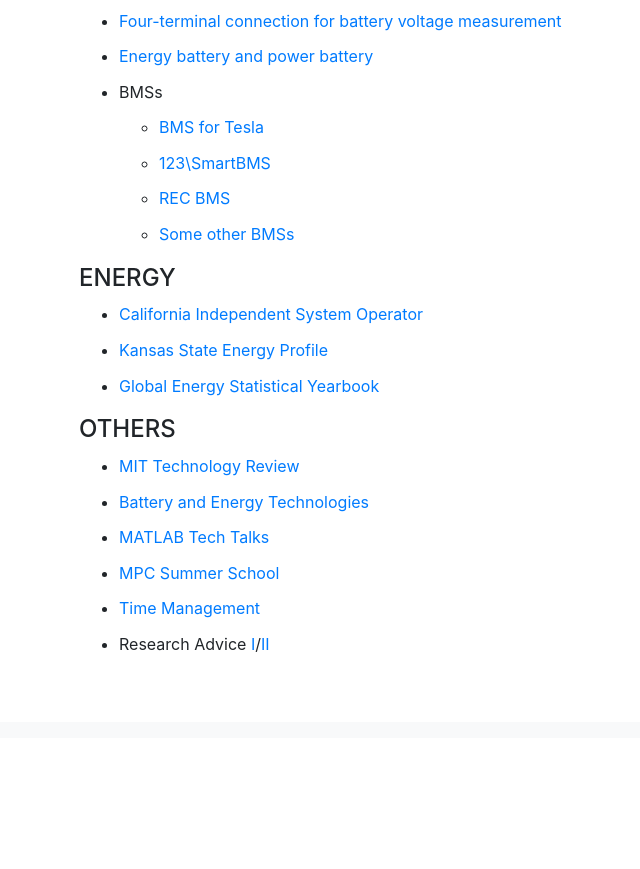
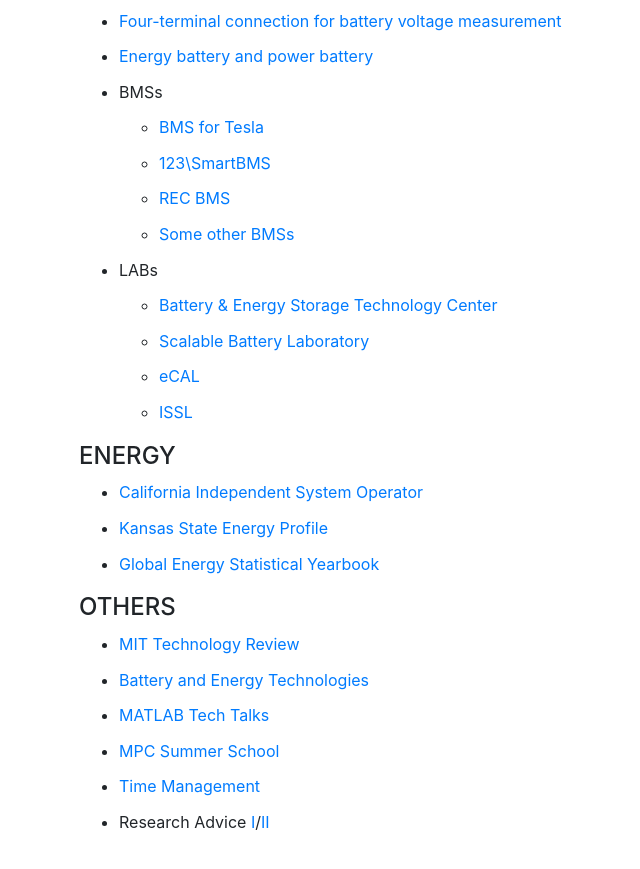
Before and after one commit to ningtian/ningtian.github.io, a Jekyll site: the page links/index.html, which Jekyll copies as it is, in a window 1280 px wide and 900 px high, scrolled down 849 px. Shown: the top 869 px of the window, without its empty margins (101-741 px from the left). Built offline with Jekyll 4.4.1, drawn with Linux system fonts in a browser that asks for light colours; before the commit the page ends 1587 px from its top, so only the background shows below that.

Commit message:
Update index.html

```diff
--- a/links/index.html
+++ b/links/index.html
@@ -94,12 +94,22 @@
 
 
 
-                 <li>BMSs
+
+
+	         <li>BMSs
 	         <ul>
                  <li><a href="https://teslamotorsclub.com/tmc/threads/pics-info-inside-the-battery-pack.34934/">BMS for Tesla</a></li>
 	         <li><a href="https://123electric.eu/products/123smartbms/">123\SmartBMS</a></li>
 	         <li><a href="http://www.rec-bms.com/BMS.html">REC BMS</a></li>
 	         <li><a href="http://liionbms.com/php/bms_options.php">Some other BMSs</a></li>
+	         </ul>
+
+		 <li>LABs
+	         <ul>
+                 <li><a href="http://www.best.psu.edu/">Battery & Energy Storage Technology Center</a></li>
+	         <li><a href="http://www-personal.umich.edu/~annastef/Scalable_Battery_Lab.html">Scalable Battery Laboratory</a></li>
+	         <li><a href="https://ecal.berkeley.edu/">eCAL</a></li>
+	         <li><a href="https://www.issl.space/">ISSL</a></li>
 	         </ul>
 
 
```
